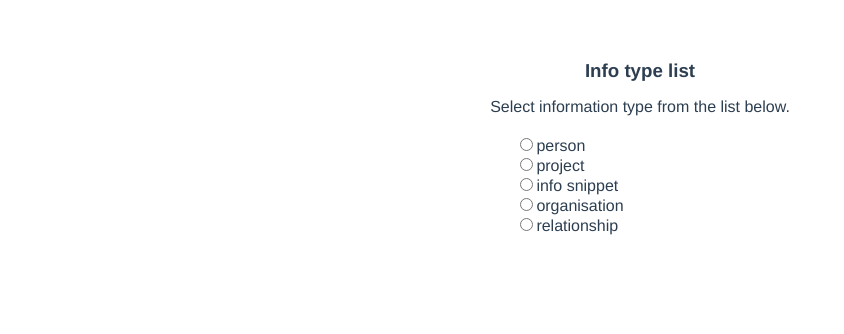
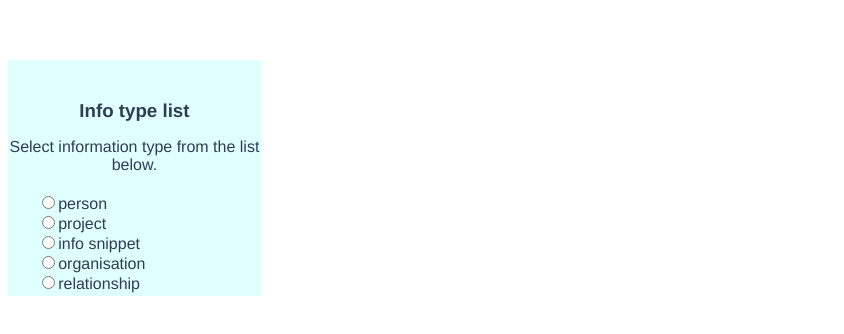
Before and after one commit to kheerand/infograph, a Vue app: page / in a window 1280 px wide. Shown: the top 334 px of the page, without its empty margins (0-844 px from the left). Built offline with nearby package versions, Linux system fonts and the light colour scheme.

Commit message:
Tweaked visual layout

```diff
--- a/src/App.vue
+++ b/src/App.vue
@@ -1,10 +1,12 @@
 <template>
-  <div>
-    <infoTypesList @selection="showInfoBox($event)"/>
+  <div class="containter">
+  <div class="left">
+    <infoTypesList @selection="showInfoBox($event)" />
   </div>
   <!-- TODO: Insert code to create this from config -->
+  <div class="right">
     <div v-if="selectedInfoType == 'personFields'">
-    <infoTypePerson  @turtleOutput='updateTurtleText($event)'/>
+      <infoTypePerson @turtleOutput="updateTurtleText($event)" />
     </div>
     <div v-if="selectedInfoType == 'projectFields'">
       <infoTypeProject />
@@ -15,7 +17,8 @@
     <div v-if="selectedInfoType == 'infoFields'">
       <infoTypeInfoSnippet />
     </div>
-
+  </div>
+  </div>
 </template>
 
 <script>
@@ -32,17 +35,17 @@ export default {
     infoTypePerson,
     infoTypeOrganzation,
     infoTypeInfoSnippet,
-    infoTypesList
+    infoTypesList,
   },
   data() {
-    return{
+    return {
       turtleState: false,
-      selectedInfoType: '',
+      selectedInfoType: "",
       turtleData: {
-        prefixes: '',
-        tripples: ''
-      }
-    }
+        prefixes: "",
+        tripples: "",
+      },
+    };
   },
   methods: {
     showInfoBox(selectedType) {
@@ -50,10 +53,9 @@ export default {
     },
     updateTurtleText(turtleOutput) {
       this.turtleData = turtleOutput;
-      console.log(turtleOutput)
-    }
-  }
-
+      console.log(turtleOutput);
+    },
+  },
 };
 </script>
 
@@ -66,4 +68,13 @@ export default {
   color: #2c3e50;
   margin-top: 60px;
 }
+.left{
+  float:left;
+  width:20%;
+  background-color: lightcyan;
+}
+.right {
+  float:right;
+  width:80%;
+}
 </style>
--- a/src/components/infoTypesList.vue
+++ b/src/components/infoTypesList.vue
@@ -7,9 +7,9 @@
   </div>
   <table style="width:100%">
     <colgroup>
-      <col style="width:40%;">
-      <col style="width:20%;">
-      <col style="width:40%;">
+      <col style="width:10%;">
+      <col style="width:90%;">
+      <col style="width:00%;">
     </colgroup>
     <tr>
       <td></td>
```
Lines whose indentation alone changed are shown as unchanged.
